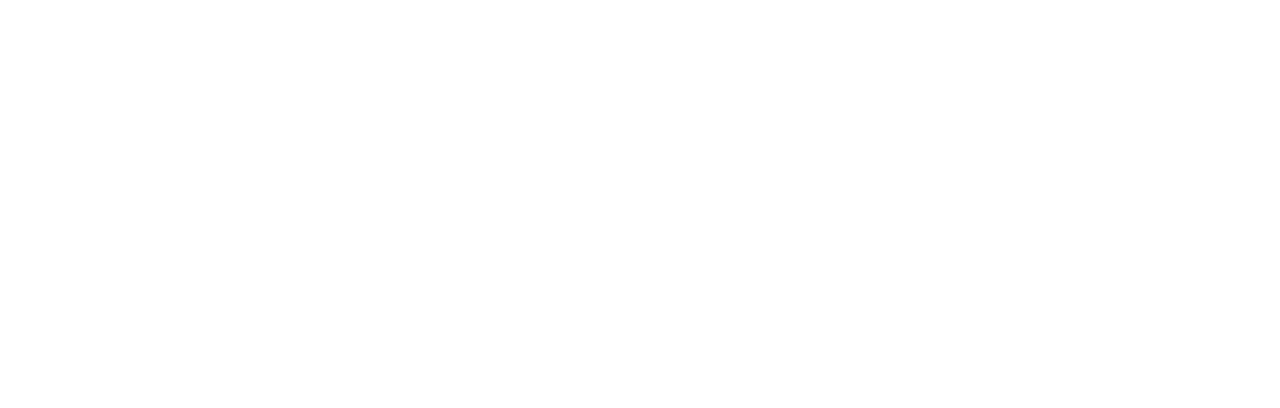
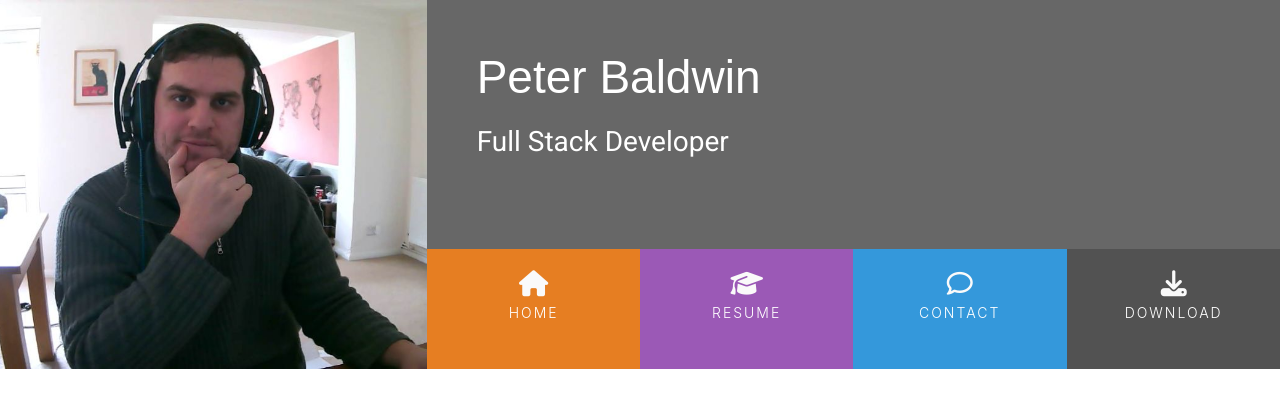
Before and after one commit to Baldpet/UCD-resume, a plain HTML site: page index.html in a window 1280 px wide. Drawn offline with nearby package versions, Linux system fonts and the light colour scheme.

Commit message:
header complete

```diff
--- a/assets/css/style.css
+++ b/assets/css/style.css
@@ -0,0 +1,117 @@
+@import url('https://fonts.googleapis.com/css?family=Roboto&display=swap:100,200,300,400,500,600,700| Exo:100,200,300,400,500,600,700');
+
+/* --------------------------Colors */
+
+.bg-color-name-title {
+    background-color: #676767;
+}
+
+.ui-menu-color-home {
+    background-color: #e67e22;
+}
+
+.ui-menu-color-resume {
+    background-color: #9b59b6;
+}
+
+.ui-menu-color-contact {
+    background-color: #3498db;
+}
+
+.ui-menu-color-download {
+    background-color: #525252;
+}
+
+/* --------------------------Heading */
+
+header {
+    margin: 0;
+}
+
+.heading {
+    margin-left: 50px;
+}
+
+.logo {
+    background: url("../images/pete.jpg");
+    background-position: center;
+    background-repeat: no-repeat;
+    background-size: cover;
+    min-height: 360px;
+    transition: all .5s ease-in-out;
+    -moz-transition: all .5s ease-in-out;
+    -webkit-transition: all .5s ease-in-out;
+}
+
+.name {
+    font-family: "Exo", sans-serif;
+    font-weight: 100;
+    font-size: 46px;
+    margin-top: 50px;
+    color: #fff;
+}
+
+.title {
+    font-family: "roboto", sans-serif;
+    font-weight: 200;
+    font-size: 28px;
+    margin-top: 20px;
+    margin-bottom: 90px;
+    color: #fff;
+}
+
+.list-inline-item:not(:last-child) {
+    margin: 0;
+}
+
+.menucontainer {
+    font-size: 0;
+}
+
+#nav {
+    margin: 0;
+}
+
+#nav li {
+    font-size: 14px;
+    padding: 0;
+
+}
+
+.menuitem {
+    height: 120px;
+    text-align: center;
+    padding: 0;
+}
+
+.menuitem a {
+    width: 100%;
+    text-decoration: none;
+    color: #fff;
+    height: 120px;
+}
+
+.menuitem a i {
+    padding-top: 22px;
+    display: block;
+    color: #fafafa;
+    font-size: 26px;
+}
+
+.menuitem span {
+    display: block;
+    width: 100%;
+    padding-top: 5px;
+    text-align: center;
+    text-transform: uppercase;
+    font-size: 14px;
+    font-weight: 300;
+    letter-spacing: 2px;
+}
+
+/* --------------------------Hover.css */
+
+.hvr-sweep-to-bottom:before {
+    background-color: rgba(0, 0, 0, 0.2);
+    height: 120px;
+}
--- a/index.html
+++ b/index.html
@@ -6,10 +6,44 @@
     <meta http-equiv="X-UA-Compatible" content="ie=edge">
     <link rel="stylesheet" href="https://stackpath.bootstrapcdn.com/bootstrap/4.4.1/css/bootstrap.min.css" integrity="sha384-Vkoo8x4CGsO3+Hhxv8T/Q5PaXtkKtu6ug5TOeNV6gBiFeWPGFN9MuhOf23Q9Ifjh" crossorigin="anonymous">
     <script src="https://kit.fontawesome.com/06fdee602b.js" crossorigin="anonymous"></script>
+    <link rel="stylesheet" href="https://cdnjs.cloudflare.com/ajax/libs/hover.css/2.3.1/css/hover-min.css">
+    <link rel="stylesheet" href="assets/css/style.css" type="text/css"/>
     <title>Peter</title>
 </head>
 <body>
     <header>
+        <div class="row no-gutters">
+            <a href="index.html" class="col-md-4 logo">
+
+            </a>
+            <div class="col-md-8">
+                <div class="row no-gutters bg-color-name-title">
+                    <div class="col heading">
+                        <h1 class="name">Peter Baldwin</h1>
+                        <h2 class="title">Full Stack Developer</h2>
+                    </div>
+                </div>
+                <div class="row no-gutters">
+                    <div class="col">
+                        <ul id="nav" class="list-inline menucontainer">
+                            <li class="col-6 col-sm-3 ui-menu-color-home list-inline-item menuitem">
+                                <a href="#" class="hvr-sweep-to-bottom"><i class="fa fa-home" aria-hidden="true"></i><span>Home</span></a>
+                            </li>
+                            <li class="col-6 col-sm-3 ui-menu-color-resume list-inline-item menuitem">
+                                <a href="#" class="hvr-sweep-to-bottom"><i class="fa fa-graduation-cap" aria-hidden="true"></i><span>Resume</span></a>
+                            </li>
+                            <li class="col-6 col-sm-3 ui-menu-color-contact list-inline-item menuitem">
+                                <a href="#" class="hvr-sweep-to-bottom"><i class="fa fa-comment-o" aria-hidden="true"></i><span>Contact</span></a>
+                            </li>
+                            <li class="col-6 col-sm-3 ui-menu-color-download list-inline-item menuitem">
+                                <a href="#" class="hvr-sweep-to-bottom"><i class="fa fa-download" aria-hidden="true"></i><span>Download</span></a>
+                            </li>
+
+                        </ul>
+                    </div>
+                </div>
+            </div>
+        </div>
 
     </header>
     <section>
```
Also changed, not shown: assets/images/pete.jpg (added), 1 other file.
